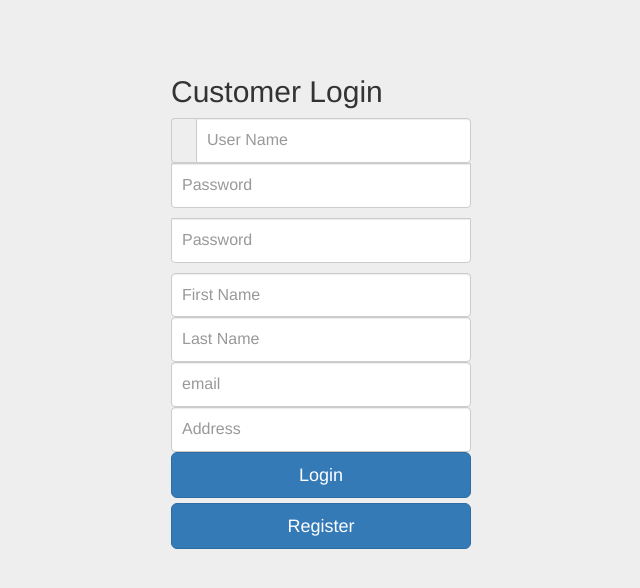
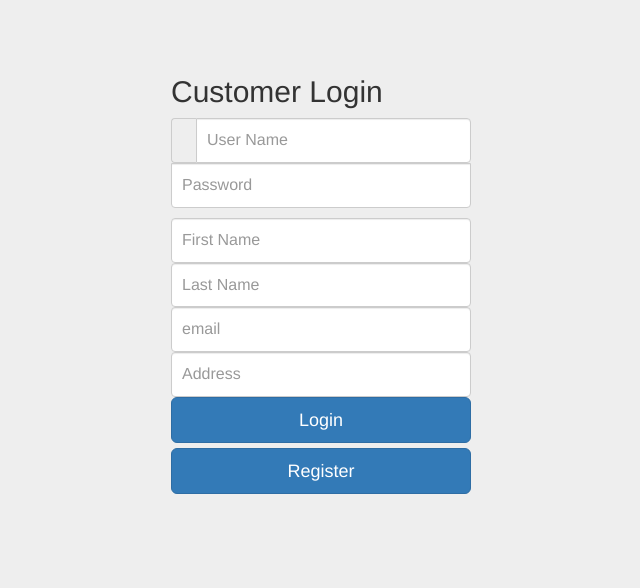
Before and after one commit to jarvey16018/DatabaseWinter2018, a PHP site: page /register.php in a window 1280 px wide. Shown: the top 588 px of the page, without its empty margins (319-959 px from the left). Run offline with PHP 8.4, Linux system fonts and the light colour scheme.

Commit message:
update of Hello

```diff
--- a/register.php
+++ b/register.php
@@ -52,8 +52,6 @@ if(isset($_POST) & !empty($_POST)){
 	     </div>
 	      <label for="inputPassword" class="sr-only">Password</label>
          <input type="password" name="password" id="inputPassword" class="form-control" placeholder="Password" required>
-         <label for="inputPassword2" class="sr-only">Confirm Password</label>
-         <input type="password" name="password2" id="inputPassword2" class="form-control" placeholder="Password" required>
          <input type="text" name="firstName" class="form-control" placeholder="First Name" required>
          <input type="text" name="lastName" class="form-control" placeholder="Last Name" required>
          <input type="text" name="email" class="form-control" placeholder="email" required>
```
